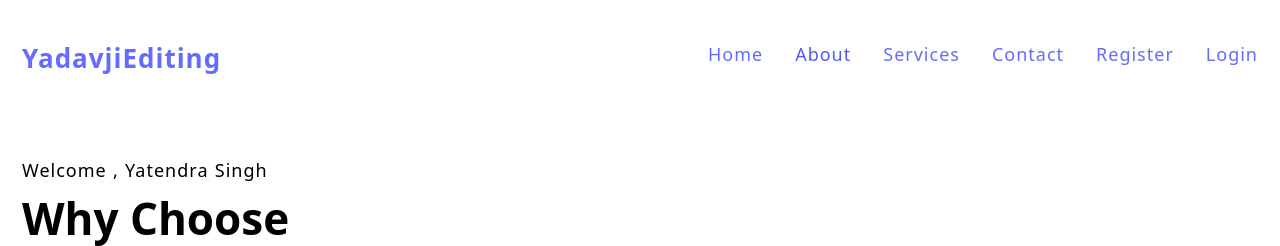
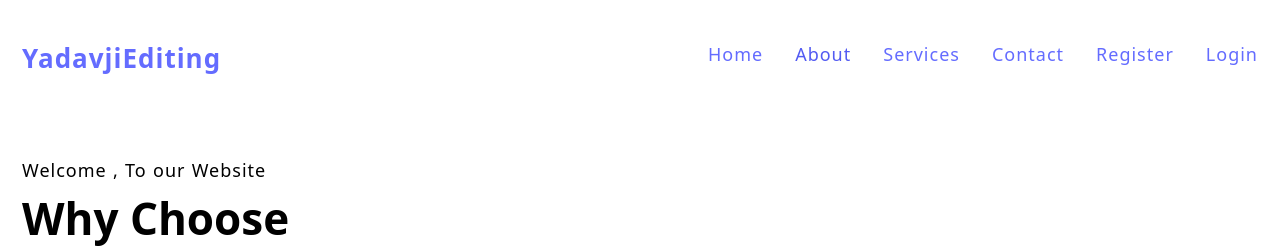
Before and after one commit to yatendra2832/MERN-Stack, a React (Vite) app in the folder client/: page /about in a window 1280 px wide. Shown: the top 246 px of the page. Built offline with nearby package versions, Linux system fonts and the light colour scheme; no server answers.

Commit message:
set the name in the about page by fetching user database

```diff
--- a/client/src/pages/About.jsx
+++ b/client/src/pages/About.jsx
@@ -1,12 +1,13 @@
 import React from "react";
-
+import { useAuth } from "../store/auth";
 const About = () => {
+  const { user } = useAuth();
   return (
     <>
       <section className="section-hero">
         <div className="container grid grid-two-cols">
           <div className="hero-content">
-            <p>Welcome , Yatendra Singh</p>
+            <p>Welcome , {user?user.username:"To our Website"}</p>
             <h1>Why Choose YadavjiEditing ?</h1>
             <p>
               Expertise: Our team consist of experienced IT professionals who
```
